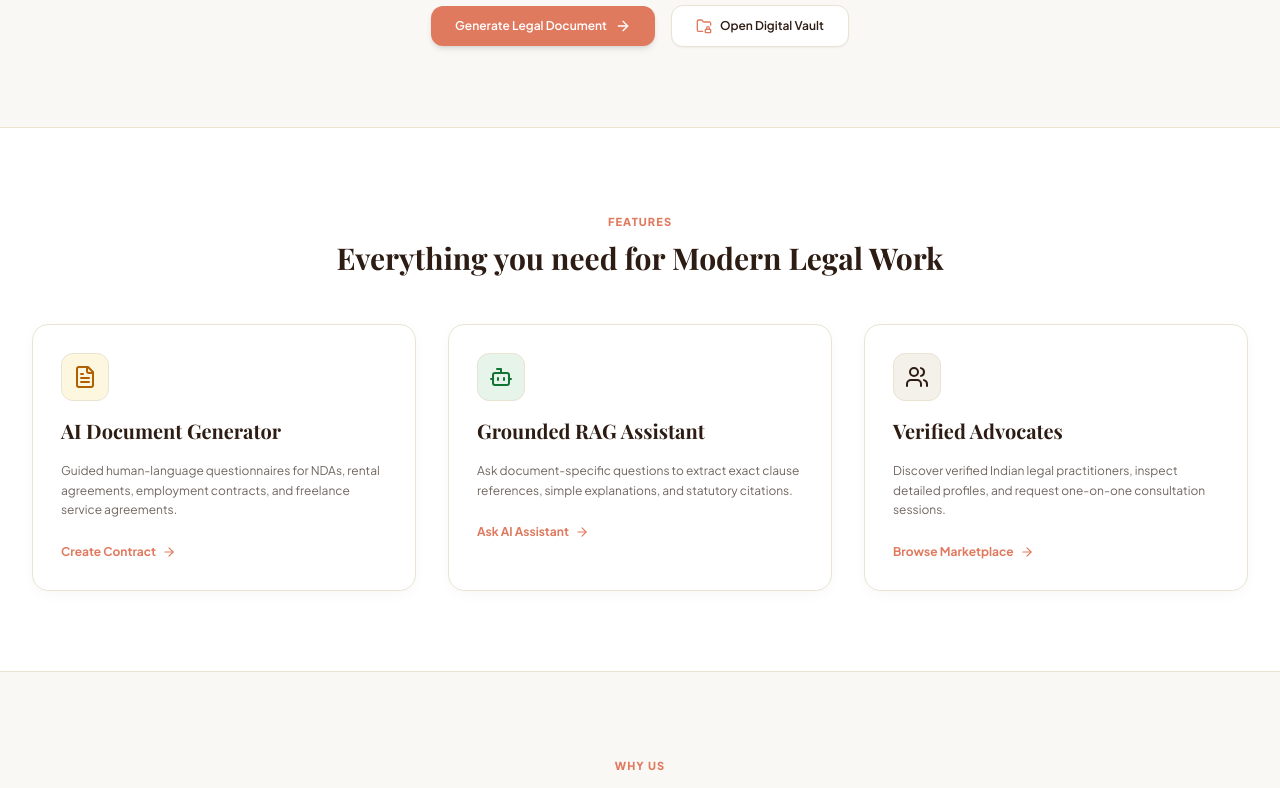
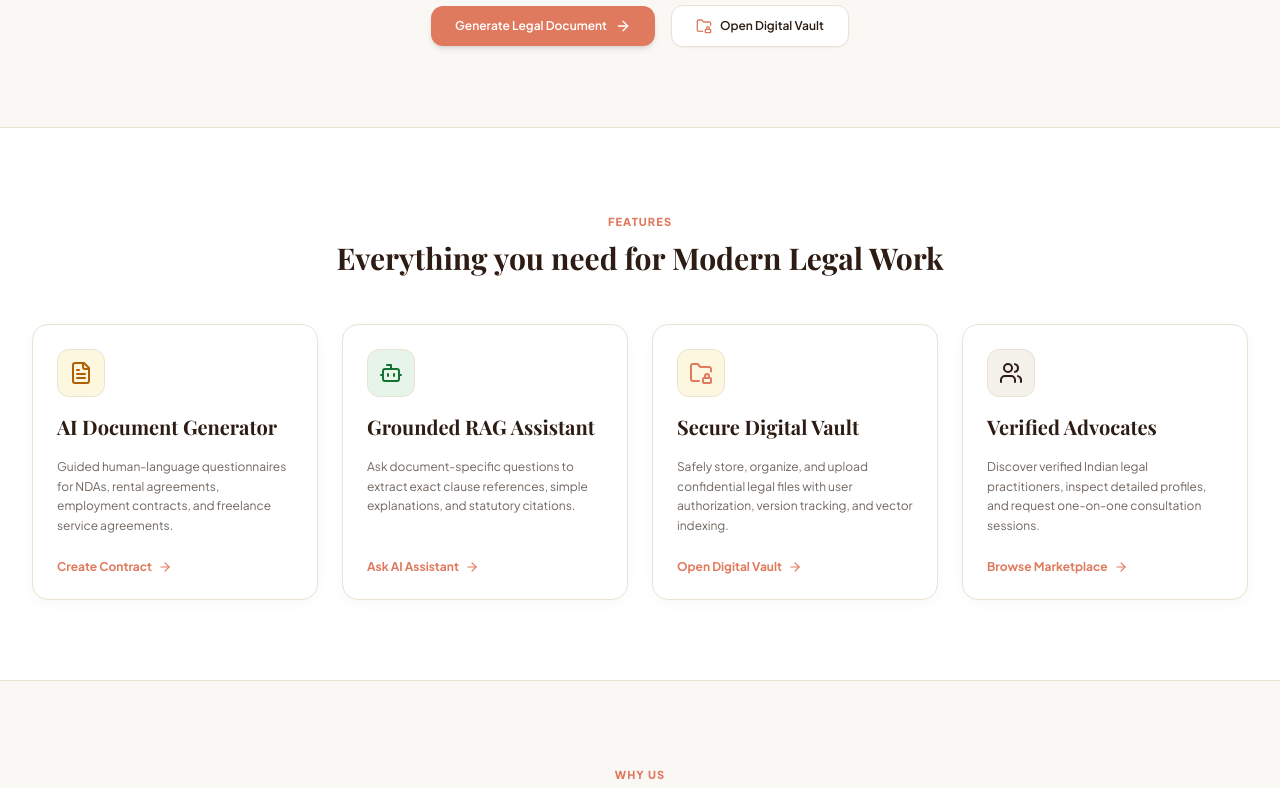
Before and after one commit to princeyadav9090/Lexora-AI, a React (Vite) app in the folder client/: page / in a window 1280 px wide. Shown: the part 498-1286 px from the top of the page. Built offline with nearby package versions, Linux system fonts and the light colour scheme; no server answers; a web font is replaced by a local one.

Commit message:
feat(landing): update features and testimonials

```diff
--- a/client/src/pages/LandingPage.jsx
+++ b/client/src/pages/LandingPage.jsx
@@ -122,10 +122,11 @@ export const LandingPage = () => {
               <h2 className="font-serif-legal text-3xl font-bold text-[#2D1C13]">Everything you need for Modern Legal Work</h2>
             </div>
 
-            <div className="grid grid-cols-1 md:grid-cols-3 gap-8">
+            <div className="grid grid-cols-1 md:grid-cols-2 lg:grid-cols-4 gap-6">
 
-              {/* Feature 1 */}
-              <div className="figma-card figma-card-hover p-7 rounded-2xl space-y-4">
+              {/* Feature 1: AI Document Generator */}
+              <div className="figma-card figma-card-hover p-6 rounded-2xl flex flex-col justify-between space-y-4">
+                <div className="space-y-4">
                   <div className="w-12 h-12 rounded-xl bg-[#FEF7E0] text-[#B06000] flex items-center justify-center border border-[#EAE3D2]">
                     <FileText className="w-6 h-6" />
                   </div>
@@ -133,13 +134,15 @@ export const LandingPage = () => {
                   <p className="text-xs text-[#70665F] leading-relaxed">
                     Guided human-language questionnaires for NDAs, rental agreements, employment contracts, and freelance service agreements.
                   </p>
+                </div>
                 <Link to="/documents/new" className="inline-flex items-center gap-1.5 text-xs font-bold text-[#E07A5F] hover:underline pt-2">
                   <span>Create Contract</span> <ArrowRight className="w-3.5 h-3.5" />
                 </Link>
               </div>
 
-              {/* Feature 2 */}
-              <div className="figma-card figma-card-hover p-7 rounded-2xl space-y-4">
+              {/* Feature 2: Grounded RAG Assistant */}
+              <div className="figma-card figma-card-hover p-6 rounded-2xl flex flex-col justify-between space-y-4">
+                <div className="space-y-4">
                   <div className="w-12 h-12 rounded-xl bg-[#E6F4EA] text-[#137333] flex items-center justify-center border border-[#EAE3D2]">
                     <Bot className="w-6 h-6" />
                   </div>
@@ -147,13 +150,31 @@ export const LandingPage = () => {
                   <p className="text-xs text-[#70665F] leading-relaxed">
                     Ask document-specific questions to extract exact clause references, simple explanations, and statutory citations.
                   </p>
+                </div>
                 <Link to="/assistant" className="inline-flex items-center gap-1.5 text-xs font-bold text-[#E07A5F] hover:underline pt-2">
                   <span>Ask AI Assistant</span> <ArrowRight className="w-3.5 h-3.5" />
                 </Link>
               </div>
 
-              {/* Feature 3 */}
-              <div className="figma-card figma-card-hover p-7 rounded-2xl space-y-4">
+              {/* Feature 3: Secure Digital Vault */}
+              <div className="figma-card figma-card-hover p-6 rounded-2xl flex flex-col justify-between space-y-4">
+                <div className="space-y-4">
+                  <div className="w-12 h-12 rounded-xl bg-[#FEF7E0] text-[#E07A5F] flex items-center justify-center border border-[#EAE3D2]">
+                    <FolderLock className="w-6 h-6" />
+                  </div>
+                  <h3 className="font-serif-legal text-xl font-bold text-[#2D1C13]">Secure Digital Vault</h3>
+                  <p className="text-xs text-[#70665F] leading-relaxed">
+                    Safely store, organize, and upload confidential legal files with user authorization, version tracking, and vector indexing.
+                  </p>
+                </div>
+                <Link to="/vault" className="inline-flex items-center gap-1.5 text-xs font-bold text-[#E07A5F] hover:underline pt-2">
+                  <span>Open Digital Vault</span> <ArrowRight className="w-3.5 h-3.5" />
+                </Link>
+              </div>
+
+              {/* Feature 4: Verified Advocates */}
+              <div className="figma-card figma-card-hover p-6 rounded-2xl flex flex-col justify-between space-y-4">
+                <div className="space-y-4">
                   <div className="w-12 h-12 rounded-xl bg-[#F4F1EA] text-[#2D1C13] flex items-center justify-center border border-[#EAE3D2]">
                     <Users className="w-6 h-6" />
                   </div>
@@ -161,6 +182,7 @@ export const LandingPage = () => {
                   <p className="text-xs text-[#70665F] leading-relaxed">
                     Discover verified Indian legal practitioners, inspect detailed profiles, and request one-on-one consultation sessions.
                   </p>
+                </div>
                 <Link to="/lawyers" className="inline-flex items-center gap-1.5 text-xs font-bold text-[#E07A5F] hover:underline pt-2">
                   <span>Browse Marketplace</span> <ArrowRight className="w-3.5 h-3.5" />
                 </Link>
```
Lines whose indentation alone changed are shown as unchanged.
